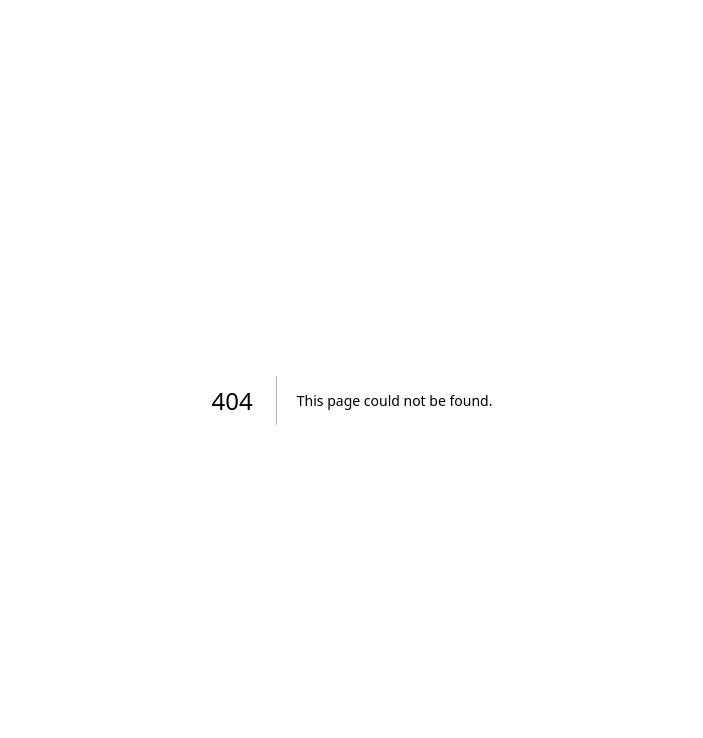
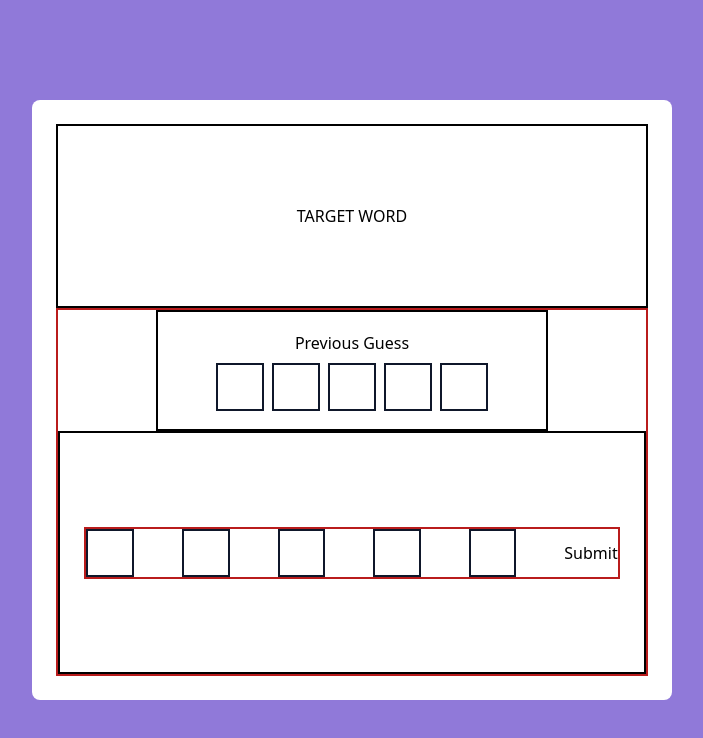
Before and after one commit to trevorfar/GeoMorph, a Next.js app: page /Game in a window 1280 px wide. Before the commit this address had no page. Shown: the top 738 px of the page, without its empty margins (288-991 px from the left). Built offline with nearby package versions, Linux system fonts and the light colour scheme.

Commit message:
not sure why I have to click twice?

```diff
--- /dev/null
+++ b/src/app/Game/page.tsx
@@ -0,0 +1,20 @@
+import GuessContainer from "../components/GameComponents/GuessContainer"
+
+
+
+
+const Page = () => {
+
+    return (
+    <div className="fixed inset-0 bg-gray-900 bg-opacity-15 flex justify-center items-center z-50">
+            <div className="bg-white p-6 rounded-lg w-11/12 h-11/2 md:h-3/4 lg:h-3/4md:w-3/4 lg:w-3/4 xl:w-1/2 absolute">
+            <div className="w-full flex items-center justify-center border-black border-2 h-1/3">TARGET WORD</div>
+            <div className="items-center justify-center h-2/3 border-2 border-red-700">
+                <GuessContainer />
+            </div>
+            </div>
+    </div>
+    )
+}
+
+export default Page
--- a/src/app/GlobalRedux/Features/countrySlice.ts
+++ b/src/app/GlobalRedux/Features/wordSlice.ts
@@ -3,7 +3,10 @@ import countries from "../../countries"
 
 
 
-type CountryState = {
+type WordState = {
+  targetWord: string
+  previousWord: string
+  currentGuess: string[]
 
 }
 
@@ -13,40 +16,46 @@ const getRandomCountry = () => {
 
 
 
-const initialState: CountryState = {
-
+const initialState: WordState = {
+    targetWord: "",
+    previousWord: "",
+    currentGuess: Array(5).fill(""),
 }
 
 export const submit = createAsyncThunk(
-  "country/submit",
+  "word/submit",
   async (_, { dispatch, getState }) => {
+    const state = getState() as { word: WordState }
 
+    if (state.word.currentGuess.every((letter) => letter !== "")) {
+      dispatch(setPrevGuess(state.word.currentGuess.join("")));
+  }
   }
 )
 
 
 export const nextGame = createAsyncThunk(
-  "country/nextGame",
+  "word/nextGame",
   async (_, { dispatch, getState }) => {
   }
 )
 
 export const endGame = createAsyncThunk(
-  "country/endGame",
+  "word/endGame",
   async (_, { dispatch, getState }) => {
   }
 )
 
 
 export const skipGame = createAsyncThunk(
-  "country/skipGame",
+  "word/skipGame",
   async (_, { dispatch }) => {
 
   }
 )
 
-const countrySlice = createSlice({
-  name: "country",
+const wordSlice = createSlice({
+  name: "word",
   initialState,
   reducers: {
     type: (state, action: PayloadAction<string>) => {
@@ -55,6 +64,13 @@ const countrySlice = createSlice({
     del: (state) => {
 
     },
+    setPrevGuess: (state, action: PayloadAction<string>) => {
+      state.previousWord = action.payload;
+    },
+    setCurrentGuess: (state, action: PayloadAction<string[]>) => {
+      state.currentGuess = action.payload;
+    },
+
     clearGameState: (state) => initialState,
   },
   extraReducers: (builder) => {
@@ -68,8 +84,10 @@ const countrySlice = createSlice({
 export const {
   type,
   del,
-  clearGameState
+  clearGameState,
+  setPrevGuess,
+  setCurrentGuess
 
-} = countrySlice.actions
+} = wordSlice.actions
 
-export default countrySlice.reducer
+export default wordSlice.reducer
--- a/src/app/GlobalRedux/store.ts
+++ b/src/app/GlobalRedux/store.ts
@@ -1,10 +1,10 @@
 import {configureStore} from "@reduxjs/toolkit";
-import countrySlice from "./Features/countrySlice";
+import wordSlice from "./Features/wordSlice";
 import userSlice from "./Features/userSlice";
 
 export const store = configureStore({
   reducer: {
-    country: countrySlice,
+    word: wordSlice,
     user: userSlice
   },
 
--- /dev/null
+++ b/src/app/components/GameComponents/GuessContainer.tsx
@@ -0,0 +1,76 @@
+"use client";
+import { useDispatch, useSelector } from "react-redux";
+import Skeleton from "../Skeleton";
+import { AppDispatch, RootState } from '../../GlobalRedux/store';
+import { setCurrentGuess, setPrevGuess, submit } from "@/app/GlobalRedux/Features/wordSlice"
+import { useEffect, useRef, useState } from "react";
+
+const GuessContainer = () => {
+  const { currentGuess, previousWord } = useSelector((state: RootState) => state.word);
+  const dispatch = useDispatch<AppDispatch>();
+  const [currGuess, setCurrGuess] = useState(Array(5).fill(null))
+
+  const skeletons = Array(5).fill(null);
+  const currentGuessRef = useRef(currentGuess);
+  const activeIndexRef = useRef(0);
+
+  useEffect(() => {
+      currentGuessRef.current = currentGuess; // Keep the ref updated
+  }, [currentGuess]);
+
+  const handleKeyPress = (e: KeyboardEvent) => {
+      const updatedGuess = [...currentGuessRef.current];
+      const activeIndex = activeIndexRef.current;
+
+
+
+      if (e.key.length === 1 && e.key.match(/^[a-zA-Z]$/)) {
+        if (activeIndex === 4 && updatedGuess[activeIndex] !== "") {
+          return;
+          }
+          updatedGuess[activeIndex] = e.key.toUpperCase();
+          dispatch(setCurrentGuess(updatedGuess));
+          if (activeIndex < 4) {
+              activeIndexRef.current = activeIndex + 1;
+          }
+      } else if (e.key === "Backspace") {
+        if (updatedGuess[activeIndex] === "") {
+          if (activeIndex > 0) {
+              activeIndexRef.current = activeIndex - 1;
+          }
+      }
+      updatedGuess[activeIndex] = "";
+      dispatch(setCurrentGuess(updatedGuess));
+      } else if (e.key === "Enter") {
+          dispatch(submit());
+      }
+  };
+
+    useEffect(() => {
+        window.addEventListener("keydown", handleKeyPress);
+        return () => window.removeEventListener("keydown", handleKeyPress);
+    }, []);
+
+    return (
+        <div className="flex flex-col h-full items-center justify-center text-center">
+            <div className="border-2 border-black h-1/3 w-2/3 flex flex-col items-center justify-center gap-2">
+                <div>Previous Guess</div>
+                <div className="flex flex-row gap-2">
+                    {skeletons.map((_, idx) => (
+                        <Skeleton key={idx} index={idx} letter={previousWord[idx]}/>
+                    ))}
+                </div>
+            </div>
+            <div className="border-2 border-black h-2/3 w-full justify-center items-center flex">
+                <div className="border-2 border-red-700 w-11/12 flex flex-row gap-12 items-center justify-center">
+                    {skeletons.map((_, idx) => (
+                        <Skeleton key={idx} index={idx} letter={currentGuess[idx]} />
+                    ))}
+                    <button onClick={() => dispatch(setPrevGuess("Italy"))}>Submit</button>
+                </div>
+            </div>
+        </div>
+    );
+};
+
+export default GuessContainer;
--- /dev/null
+++ b/src/app/components/GameComponents/InputWord.tsx
@@ -0,0 +1,15 @@
+import Skeleton from "../Skeleton";
+
+const InputWord = () => {
+    const skeletons = Array(5).fill(null);
+
+  return (
+    <div className="border-2 border-green-700 flex flex-row items-center justify-center">
+          {skeletons.map((_, idx) => (
+                <Skeleton key={idx} index={idx} letter=""/>
+                ))}
+    </div>
+  )
+}
+
+export default InputWord
--- a/src/app/components/Keyboard.tsx
+++ b/src/app/components/Keyboard.tsx
@@ -1,7 +1,7 @@
 "use client"
 import { useDispatch, useSelector } from "react-redux";
 import { AppDispatch, RootState } from "../GlobalRedux/store";
-import { type, submit } from "../GlobalRedux/Features/countrySlice";
+import { type, submit } from "../GlobalRedux/Features/wordSlice";
 import { useEffect, useState } from "react";
 
 export const keys = {
--- a/src/app/components/Skeleton.tsx
+++ b/src/app/components/Skeleton.tsx
@@ -3,13 +3,28 @@ import { RootState } from "../GlobalRedux/store";
 
 interface SkeletonProps {
   index: number;
+  letter: string;
+  onChange?: (value: string) => void;
+  locked?: boolean;
 }
 
-const Skeleton = () => {
+const Skeleton = ({index, letter, onChange, locked}: SkeletonProps) => {
   return (
-    <div className="border-b-2 border-slate-900 w-8 h-12 md:w-8 flex items-center justify-center text-white font-semibold">
-      {/* letter if desired */}
-    </div>
+    <div className="border-2 border-slate-900 w-3 h-3 lg:w-12 lg:h-12
+    md:w-8 flex items-center justify-center font-semibold p-2">
+            {
+              locked ? <>
+              {letter}
+              </>:
+              <input
+                type="text"
+                maxLength={1}
+                value={letter}
+                onChange={(e) => onChange && onChange(e.target.value)}
+                readOnly
+                className="w-full h-full text-center bg-transparent outline-none cursor-pointer"
+            />   }
+            </div>
   );
 };
 
--- a/src/app/page.tsx
+++ b/src/app/page.tsx
@@ -1,20 +1,30 @@
 "use client"
+
+import StyledButton from "@/utils/StyledComponents/Button"
+import { useRouter } from "next/navigation";
+
 const Page = () => {
+    const router = useRouter()
 
     return (
     <div className="fixed inset-0 bg-gray-900 bg-opacity-15 flex justify-center items-center z-50">
-        <div className="bg-white p-6 rounded-lg w-11/12 md:w-3/4 lg:w-1/2 xl:w-1/3">
+        <div className="bg-white p-6 rounded-lg w-11/12 md:w-3/4 lg:w-3/4 xl:w-1/2">
             <div className="flex flex-col gap-2 pb-4">
                 <div className="flex justify-center items-center pb-12 h-1/2 ">
-                    <h1 className="text-3xl">Select Gamemode</h1>
+                    <h1 className="text-3xl">How To Play</h1>
                 </div>
-                <p className="font-semibold text-lg">Not sure how to Choose?</p>
-                <li className="">Classic mode is perfect for testing the game and getting a feel for the mechanics. Scores are not tracked, and gameplay doesn’t affect the leaderboards. Plus, you’ll have access to helpful features like skipping a challenge if you get stuck.</li>
-                <li className="">In leaderboard mode, your scores matter! Enter a username that persists across sessions, and any new high scores will be saved to your account and displayed on the leaderboards. However, be prepared for a challenge—skipping isn’t allowed!</li>
-                <div className="flex flex-row h-1/2 gap-4 text-center">
+                <p className="font-semibold text-lg">Start with a 5 letter Word.</p> <p>For example, you are given &quot;<b>Spain&quot;</b>.</p>
+                <p>Each day, a new Target Word will be chosen. For example, <b>Italy</b>. This word is revealed immediately. It is up to the player to reach it. </p>
+                <p className="font-semibold text-lg">Rules: </p> <p>  Players can change, or remove letters, but at least <b>two</b> letters must remain from the previous word in the same spot.
+                Each morph must form a valid word (e.g., &quot;Spain&quot; → &quot;Flail&quot; → Swap (i and F) &quot; → Ilafl&quot; → &quot;Italy&quot;).
+                To win, Players must reach the final word with 2 remaining slotted letters from the previous guess.</p>
+                <p className="font-semibold text-lg">Help: </p> <p>
+                Players get 1 <b>swap</b> to rearrange any letter to any spot of their choosing! <b>NOTE</b>: You do not need to rearrange to a valid word</p>
+                <p className="justify-center items-center flex">Ready? </p>
+                <div className="justify-center items-center flex">
+                     <StyledButton text={"PLAY"} onClick={()=> router.push('/Game')}/>
                 </div>
             </div>
-
         </div>
       </div>
     )
--- /dev/null
+++ b/src/utils/StyledComponents/Button.tsx
@@ -0,0 +1,17 @@
+interface ButtonProps {
+    text: string,
+    onClick: () => void,
+    className?: string,
+}
+
+const StyledButton = ({text, onClick, className}: ButtonProps) => {
+    return (
+        <button
+        onClick={onClick}
+        className={`bg-purple-700 text-white py-2 px-4 rounded-xl
+         hover:bg-purple-700/80 hover:text-opacity-55 ${className}`}>
+        {text}
+        </button>
+    )
+}
+export default StyledButton
```
